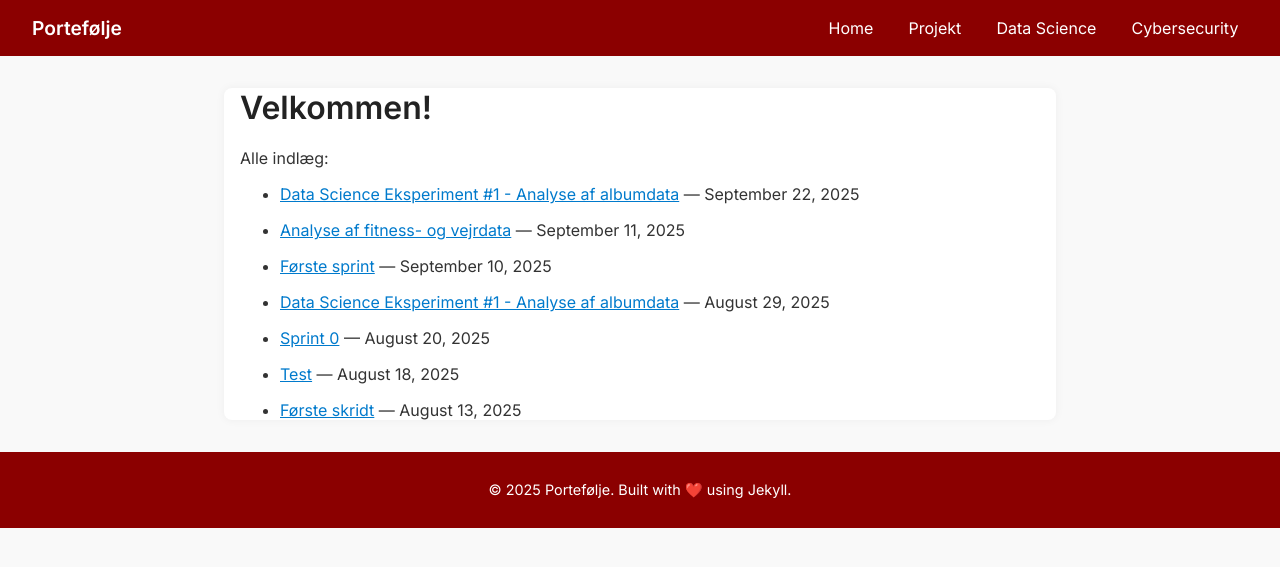
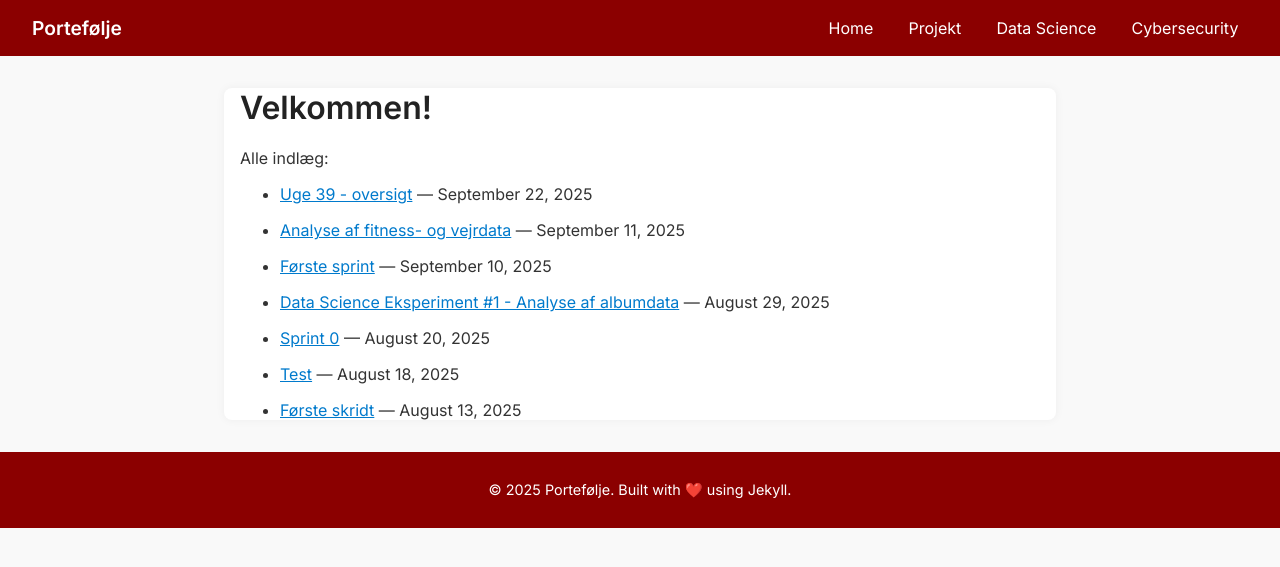
Before and after one commit to lika62310/lika62310.github.io, a Jekyll site: the page built from index.md, in a window 1280 px wide. Shown: the top 567 px of the page. Built offline with Jekyll 4.4.1, drawn with Linux system fonts in a browser that asks for light colours.

Commit message:
Update 2025-09-22-ugeoversigt.md

```diff
--- a/_posts/2025-09-22-ugeoversigt.md
+++ b/_posts/2025-09-22-ugeoversigt.md
@@ -1,5 +1,5 @@
 ---
-title: "Data Science Eksperiment #1 - Analyse af albumdata"
+title: "Uge 39 - oversigt"
 date: 2025-09-22
 tags: [projekt, cybersecurity]
 ---
```
